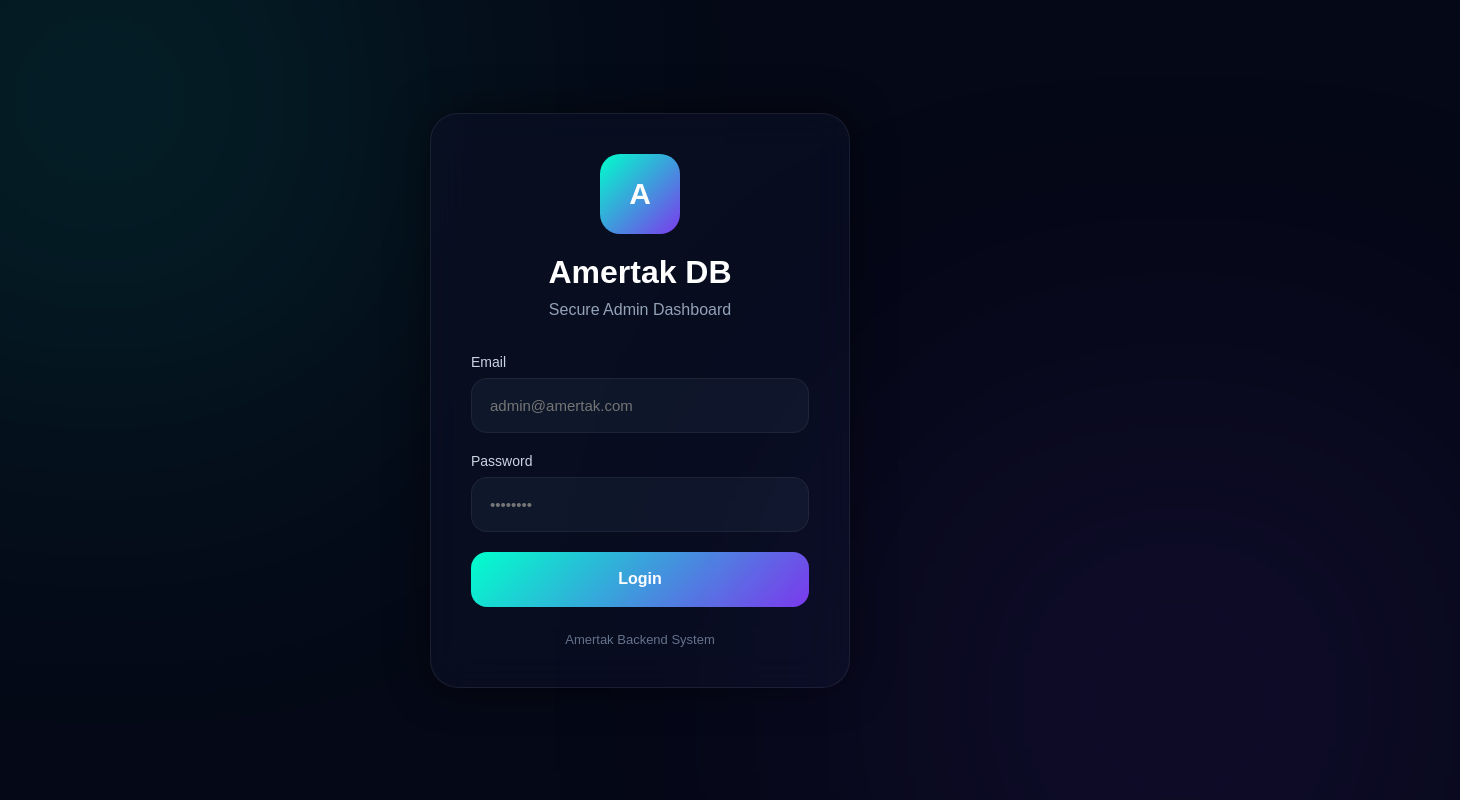
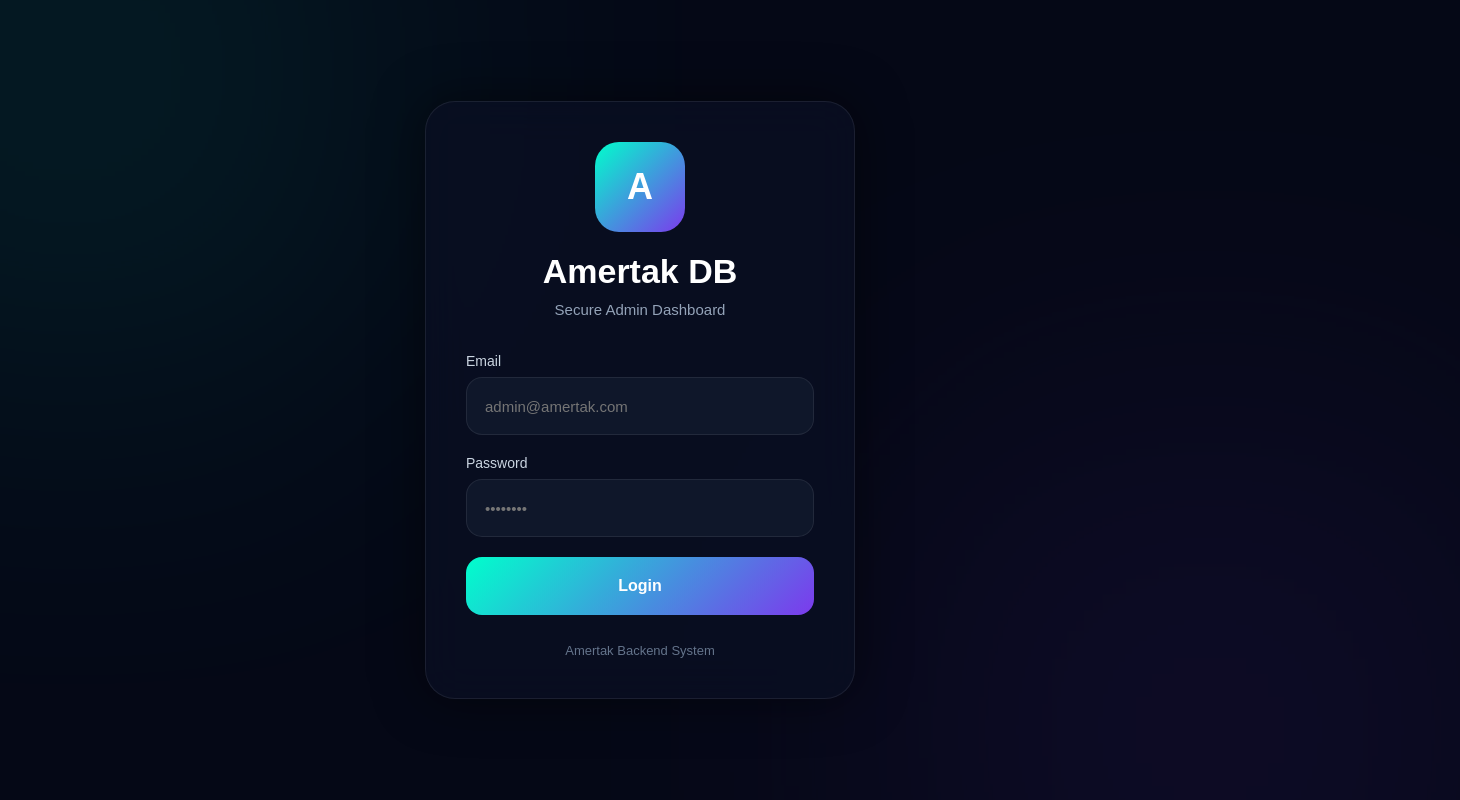
Before and after one commit to firefoxmcxd009-ops/Amertak-Dashboard-, a plain HTML site: page admin/login.html in a window 1280 px wide. Shown: the top 800 px of the page, 1460 px wide, since content can reach past the window. Drawn offline with Linux system fonts and the light colour scheme.

Commit message:
update login.html

```diff
--- a/admin/login.html
+++ b/admin/login.html
@@ -1,19 +1,20 @@
-<!-- =========================
-LOGIN.HTML
-========================= -->
 <!DOCTYPE html>
 <html lang="en">
 <head>
 
 <meta charset="UTF-8">
 
-<meta name="viewport"
+<meta
+name="viewport"
 content="width=device-width, initial-scale=1.0">
 
 <title>Amertak Admin Login</title>
 
 <style>
 
+/* =========================
+RESET
+========================= */
 *{
     margin:0;
     padding:0;
@@ -21,6 +22,9 @@ content="width=device-width, initial-scale=1.0">
     font-family:sans-serif;
 }
 
+/* =========================
+BODY
+========================= */
 body{
     min-height:100vh;
     display:flex;
@@ -28,8 +32,12 @@ body{
     align-items:center;
     background:#050816;
     overflow:hidden;
+    position:relative;
 }
 
+/* =========================
+BACKGROUND GLOW
+========================= */
 body::before{
     content:"";
     position:absolute;
@@ -37,9 +45,9 @@ body::before{
     height:500px;
     background:#00ffcc;
     filter:blur(180px);
-    opacity:.15;
-    top:-150px;
-    left:-150px;
+    opacity:.12;
+    top:-180px;
+    left:-180px;
 }
 
 body::after{
@@ -49,30 +57,37 @@ body::after{
     height:500px;
     background:#7c3aed;
     filter:blur(180px);
-    opacity:.15;
-    bottom:-150px;
-    right:-150px;
+    opacity:.12;
+    bottom:-180px;
+    right:-180px;
 }
 
+/* =========================
+LOGIN BOX
+========================= */
 .login-box{
     position:relative;
     width:100%;
-    max-width:420px;
+    max-width:430px;
     padding:40px;
-    border:1px solid rgba(255,255,255,.08);
     background:rgba(10,15,35,.75);
     backdrop-filter:blur(20px);
-    border-radius:28px;
+    border-radius:30px;
+    border:1px solid rgba(255,255,255,.08);
     box-shadow:
-    0 0 40px rgba(0,0,0,.5);
+    0 0 50px rgba(0,0,0,.5);
+    z-index:10;
 }
 
+/* =========================
+LOGO
+========================= */
 .logo{
-    width:80px;
-    height:80px;
+    width:90px;
+    height:90px;
     margin:auto;
     margin-bottom:20px;
-    border-radius:20px;
+    border-radius:24px;
     background:linear-gradient(
     135deg,
     #00ffcc,
@@ -81,55 +96,92 @@ body::after{
     display:flex;
     justify-content:center;
     align-items:center;
-    font-size:30px;
     color:#fff;
+    font-size:36px;
     font-weight:bold;
 }
 
+/* =========================
+TITLE
+========================= */
 h1{
     color:#fff;
     text-align:center;
+    font-size:34px;
     margin-bottom:10px;
-    font-size:32px;
 }
 
 .subtitle{
     text-align:center;
     color:#94a3b8;
     margin-bottom:35px;
+    font-size:15px;
 }
 
+/* =========================
+INPUT GROUP
+========================= */
 .input-group{
     margin-bottom:20px;
 }
 
 .input-group label{
     display:block;
+    color:#cbd5e1;
     margin-bottom:8px;
-    color:#cbd5e1;
     font-size:14px;
 }
 
 .input-group input{
     width:100%;
-    height:55px;
-    border:none;
+    height:58px;
+    background:#0f172a;
+    border:1px solid rgba(255,255,255,.08);
+    border-radius:16px;
     outline:none;
     padding:0 18px;
-    border-radius:16px;
-    background:#0f172a;
     color:#fff;
     font-size:15px;
-    border:1px solid rgba(255,255,255,.06);
+    transition:.3s;
 }
 
 .input-group input:focus{
     border-color:#00ffcc;
+    box-shadow:
+    0 0 0 4px rgba(0,255,204,.08);
 }
 
+/* =========================
+AUTOFILL FIX
+========================= */
+input:-webkit-autofill,
+input:-webkit-autofill:hover,
+input:-webkit-autofill:focus,
+input:-webkit-autofill:active{
+
+    -webkit-box-shadow:
+    0 0 0 1000px #0f172a inset !important;
+
+    -webkit-text-fill-color:
+    #ffffff !important;
+
+    caret-color:
+    #ffffff !important;
+
+    border:
+    1px solid #00ffcc !important;
+
+    transition:
+    background-color 9999s ease-in-out 0s;
+
+}
+
+/* =========================
+BUTTON
+========================= */
 .login-btn{
     width:100%;
-    height:55px;
+    height:58px;
     border:none;
     border-radius:16px;
     background:linear-gradient(
@@ -146,21 +198,40 @@ h1{
 
 .login-btn:hover{
     transform:translateY(-2px);
-    opacity:.9;
+    opacity:.95;
 }
 
+/* =========================
+ERROR
+========================= */
+.error{
+    margin-top:18px;
+    text-align:center;
+    color:#ff4d6d;
+    display:none;
+    font-size:14px;
+}
+
+/* =========================
+FOOTER
+========================= */
 .footer{
+    margin-top:28px;
     text-align:center;
-    margin-top:25px;
     color:#64748b;
     font-size:13px;
 }
 
-.error{
-    color:#ff4d6d;
-    text-align:center;
-    margin-top:15px;
-    display:none;
+/* =========================
+MOBILE
+========================= */
+@media(max-width:500px){
+
+    .login-box{
+        margin:20px;
+        padding:30px;
+    }
+
 }
 
 </style>
@@ -168,20 +239,27 @@ h1{
 </head>
 <body>
 
+<!-- =========================
+LOGIN BOX
+========================= -->
 <div class="login-box">
 
+    <!-- LOGO -->
     <div class="logo">
         A
     </div>
 
+    <!-- TITLE -->
     <h1>Amertak DB</h1>
 
     <p class="subtitle">
         Secure Admin Dashboard
     </p>
 
+    <!-- LOGIN FORM -->
     <form id="loginForm">
 
+        <!-- EMAIL -->
         <div class="input-group">
 
             <label>Email</label>
@@ -189,11 +267,13 @@ h1{
             <input
             type="email"
             id="email"
+            autocomplete="email"
             placeholder="admin@amertak.com"
             required>
 
         </div>
 
+        <!-- PASSWORD -->
         <div class="input-group">
 
             <label>Password</label>
@@ -201,11 +281,13 @@ h1{
             <input
             type="password"
             id="password"
+            autocomplete="current-password"
             placeholder="••••••••"
             required>
 
         </div>
 
+        <!-- BUTTON -->
         <button
         type="submit"
         class="login-btn">
@@ -214,6 +296,7 @@ h1{
 
         </button>
 
+        <!-- ERROR -->
         <div
         class="error"
         id="error">
@@ -224,6 +307,7 @@ h1{
 
     </form>
 
+    <!-- FOOTER -->
     <div class="footer">
         Amertak Backend System
     </div>
@@ -232,9 +316,15 @@ h1{
 
 <script>
 
+/* =========================
+API
+========================= */
 const API =
 "https://amertak-backend.onrender.com";
 
+/* =========================
+ELEMENTS
+========================= */
 const loginForm =
 document.getElementById(
 "loginForm"
@@ -245,6 +335,9 @@ document.getElementById(
 "error"
 );
 
+/* =========================
+LOGIN
+========================= */
 loginForm.addEventListener(
 
 "submit",
@@ -296,6 +389,9 @@ async(e)=>{
         const data =
         await response.json();
 
+        /* =========================
+        SUCCESS
+        ========================= */
         if(data.success){
 
             localStorage.setItem(
@@ -311,6 +407,9 @@ async(e)=>{
 
         }
 
+        /* =========================
+        ERROR
+        ========================= */
         else{
 
             error.innerText =
@@ -324,6 +423,8 @@ async(e)=>{
     }
 
     catch(err){
+
+        console.log(err);
 
         error.innerText =
         "Server Error";
```
